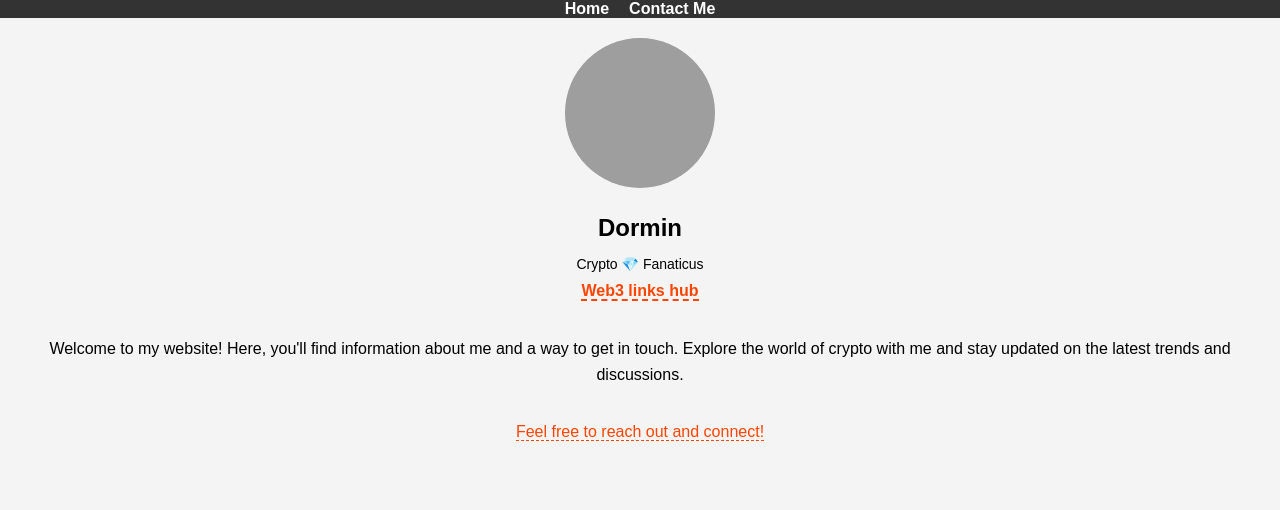
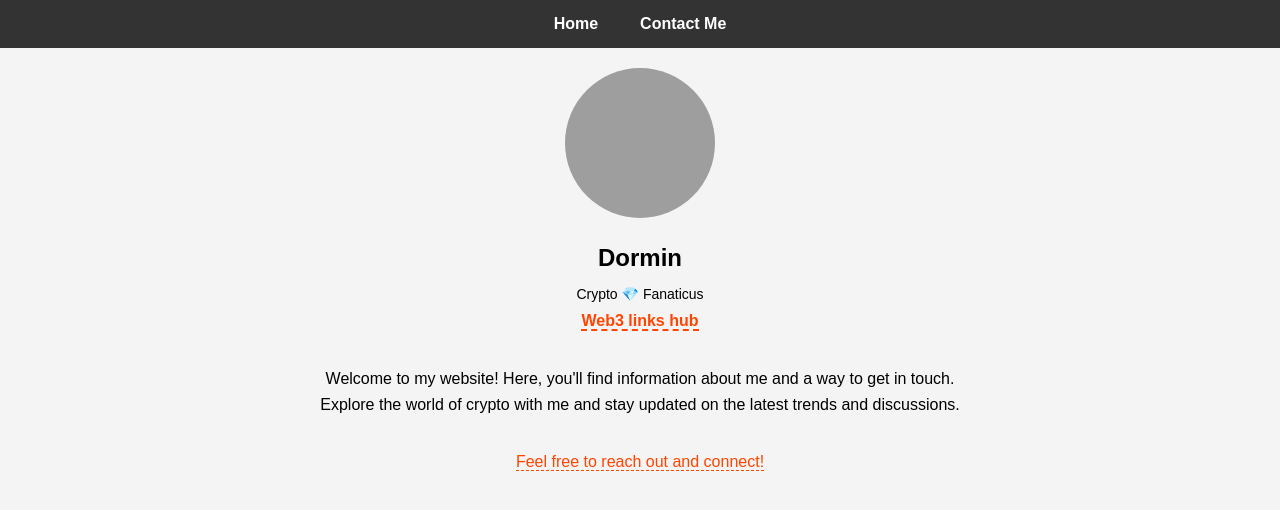
Before and after one commit to 0x4543/0x4543.github.io, a React (Create React App) app: page / in a window 1280 px wide. Shown: the top 510 px of the page. Built offline with nearby package versions, Linux system fonts and the light colour scheme; grey boxes are pictures that could not be loaded.

Commit message:
update nav styles

```diff
--- a/src/App.js
+++ b/src/App.js
@@ -28,8 +28,10 @@ const Home = () => {
       </div>
       <p className="welcome-text">
         Welcome to my website! Here, you'll find information about me and a way
-        to get in touch. Explore the world of crypto with me and stay updated on
-        the latest trends and discussions.
+        to get in touch.
+        <br />
+        Explore the world of crypto with me and stay updated on the latest
+        trends and discussions.
       </p>
       <p className="welcome-text">
         <Link to="/contact/">Feel free to reach out and connect!</Link>
--- a/src/styles.css
+++ b/src/styles.css
@@ -84,6 +84,8 @@ body {
 nav {
   background-color: #333;
   color: white;
+  text-align: center;
+  padding: 10px 0;
 }
 
 nav ul {
@@ -91,19 +93,23 @@ nav ul {
   padding: 0;
   margin: 0;
   display: flex;
+  flex-wrap: wrap;
   justify-content: center;
 }
 
 nav ul li {
-  margin: 0 10px;
+  margin: 5px;
 }
 
 nav ul li a {
   text-decoration: none;
   color: white;
   font-weight: bold;
+  padding: 8px 16px;
+  border-radius: 5px;
+  transition: background-color 0.3s ease-in-out;
 }
 
 nav ul li a:hover {
-  color: #ff4500;
+  background-color: #555;
 }
```
